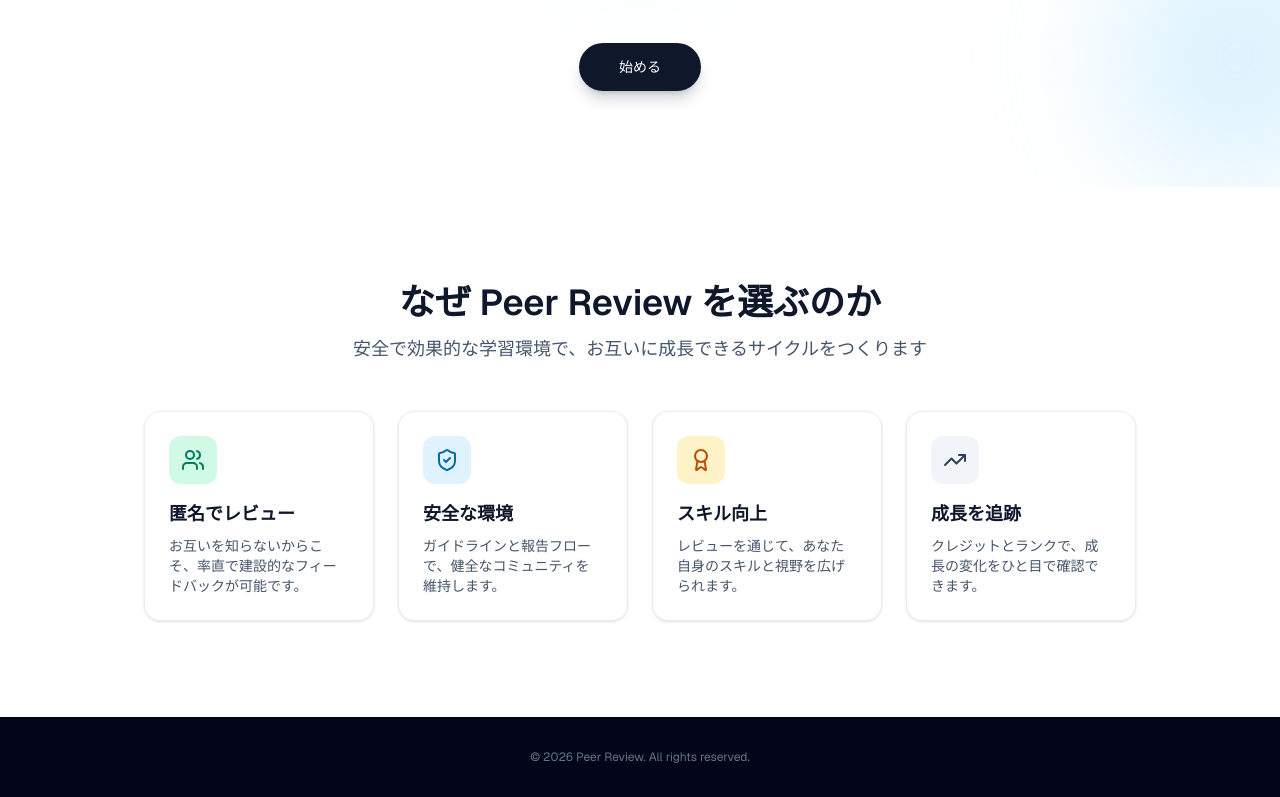
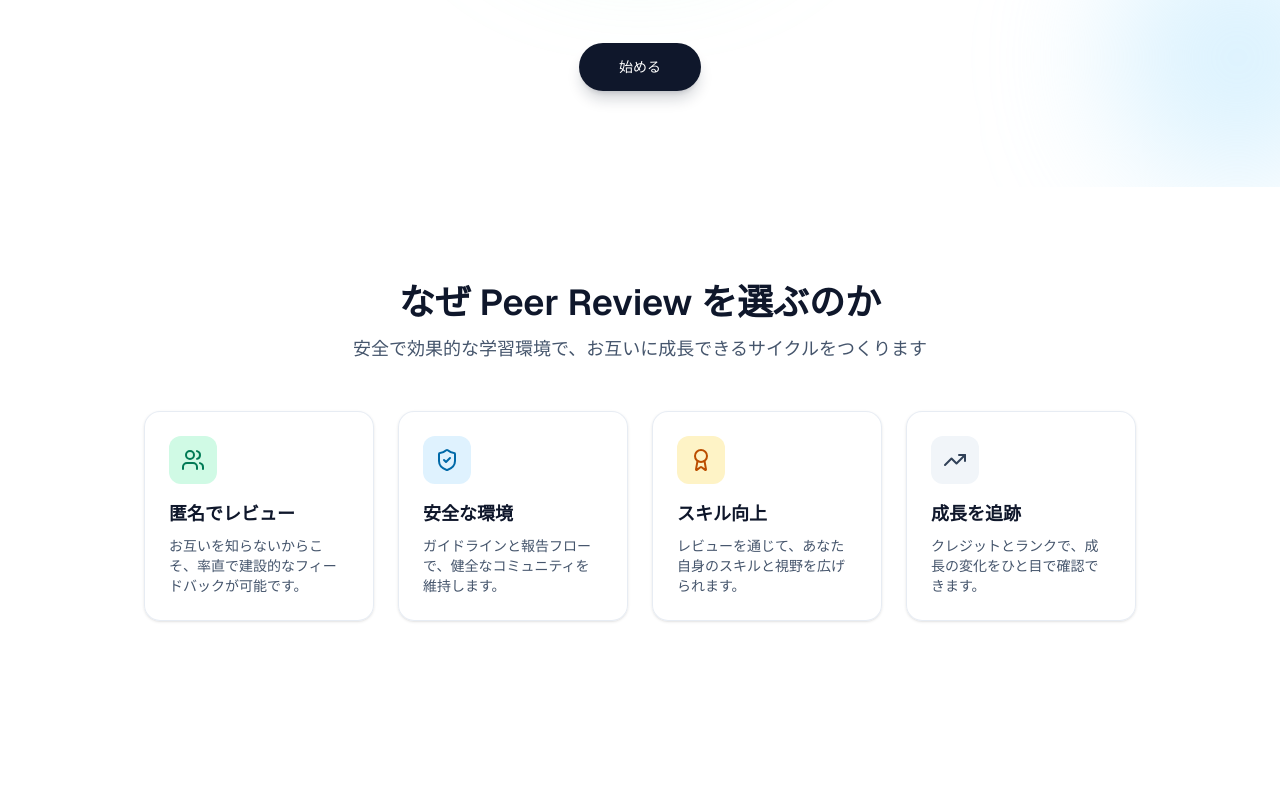
Before and after one commit to TUT-StudyClub/peer_review, a Next.js app in the folder frontend/: page / in a window 1280 px wide. Shown: the part 318-1115 px from the top of the page. After the commit the page ends 971 px from the top, so only its background shows below. Built offline with nearby package versions, Linux system fonts and the light colour scheme; no server answers.

Commit message:
delete: フッターの削除

```diff
--- a/frontend/src/app/page.tsx
+++ b/frontend/src/app/page.tsx
@@ -82,11 +82,6 @@ export default function Home() {
         </div>
       </section>
 
-      <footer className="relative left-1/2 right-1/2 -ml-[50vw] -mr-[50vw] -mb-8 mt-auto w-[100vw] bg-slate-950 text-slate-500">
-        <div className="mx-auto max-w-6xl px-6 py-8 text-center text-xs">
-          &copy; 2026 Peer Review. All rights reserved.
-        </div>
-      </footer>
     </div>
   );
 }
```
